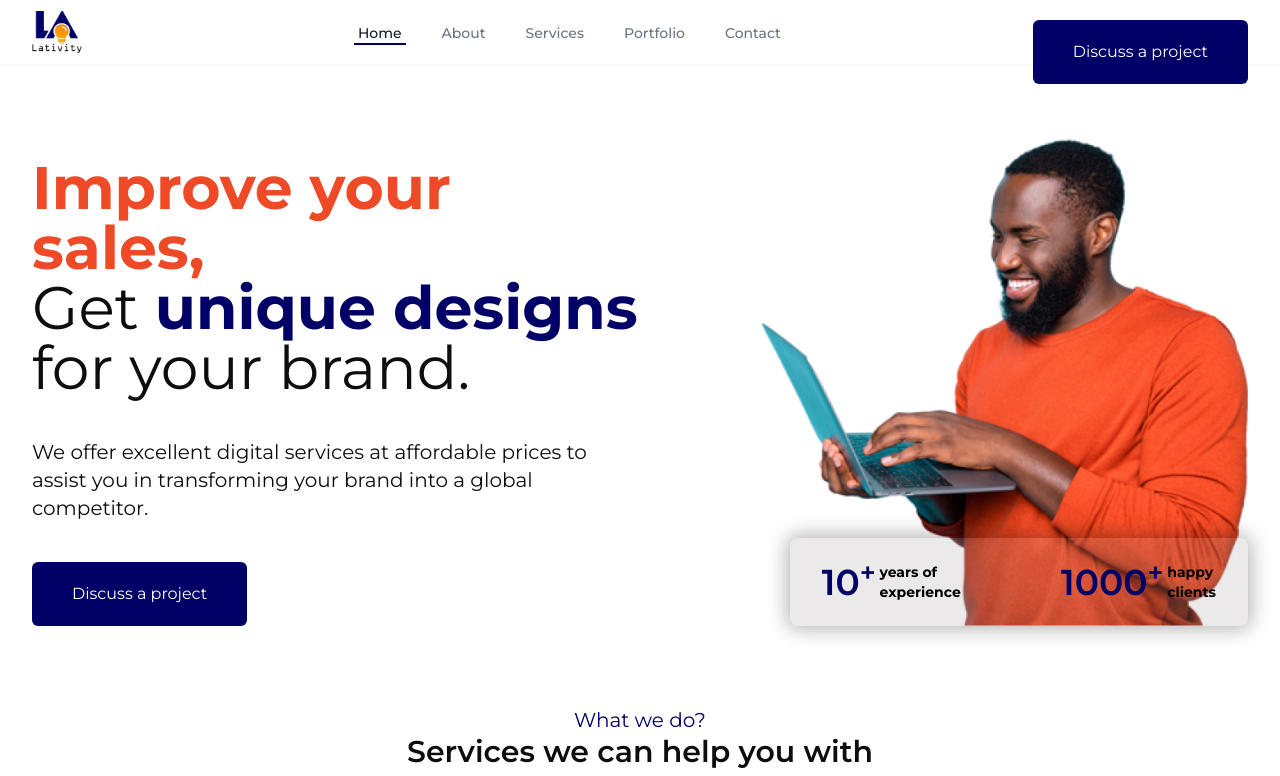
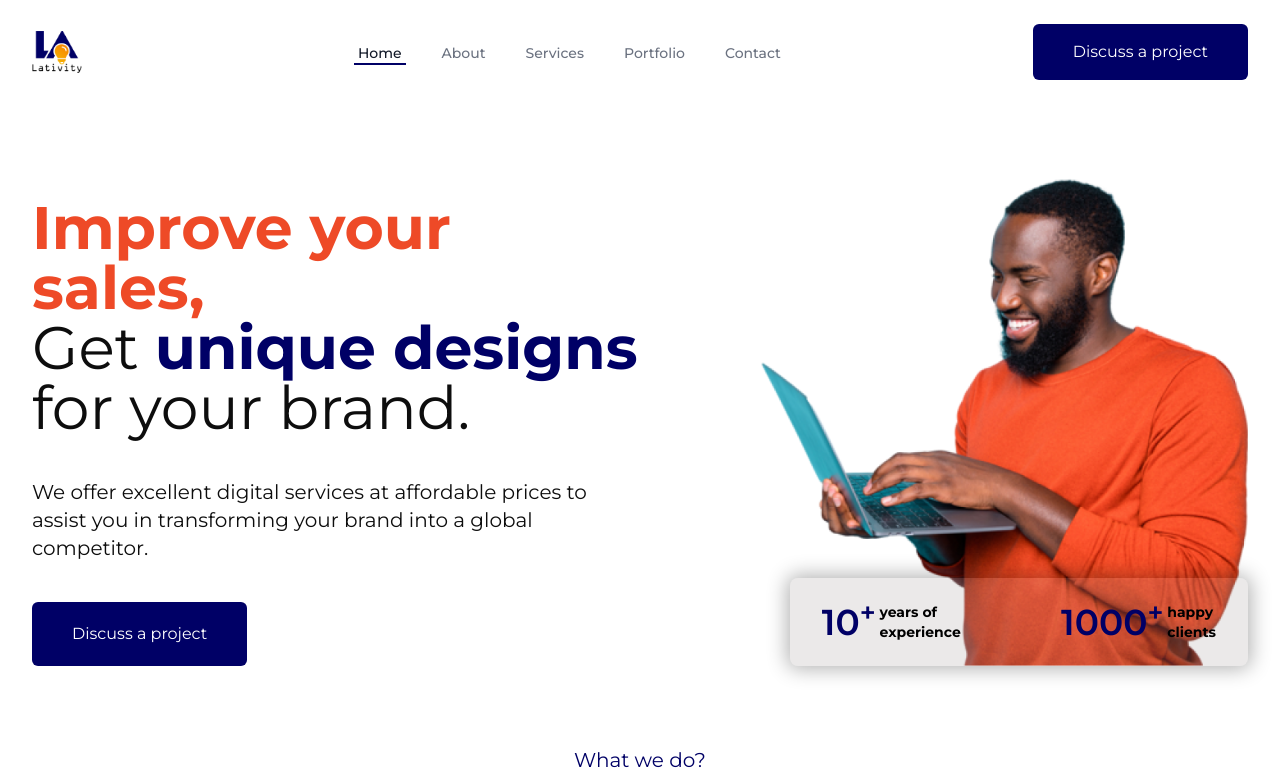
Before and after one commit to ogunsolahabib/lativity, a Next.js app: page / in a window 1280 px wide. Shown: the top 776 px of the page. Built offline with nearby package versions, Linux system fonts and the light colour scheme.

Commit message:
update navbar paddings

```diff
--- a/src/app/globals.css
+++ b/src/app/globals.css
@@ -87,5 +87,5 @@
   }
 
 .btn--primary {
-  @apply block w-full md:w-fit mx-auto mt-10 bg-l_blue text-white text-center px-10 py-5 rounded-md
+  @apply block w-full md:w-fit mx-auto bg-l_blue text-white text-center px-10 py-4 rounded-md
 }
--- a/src/components/sections/navbar.tsx
+++ b/src/components/sections/navbar.tsx
@@ -8,9 +8,9 @@ const Navbar = () => {
     const [isMenuOpen, setIsMenuOpen] = useState(false);
 
     return (
-        <nav className="bg-white shadow-sm">
+        <nav className="bg-white sticky top-0 z-50">
             <div className="max-w-7xl mx-auto px-4 sm:px-6 lg:px-8">
-                <div className="flex items-center justify-between h-16">
+                <div className="flex items-center justify-between py-6">
                     <div className="flex items-center">
                         {/* Logo */}
                         <a href="/" className="flex-shrink-0 flex items-center">
```
